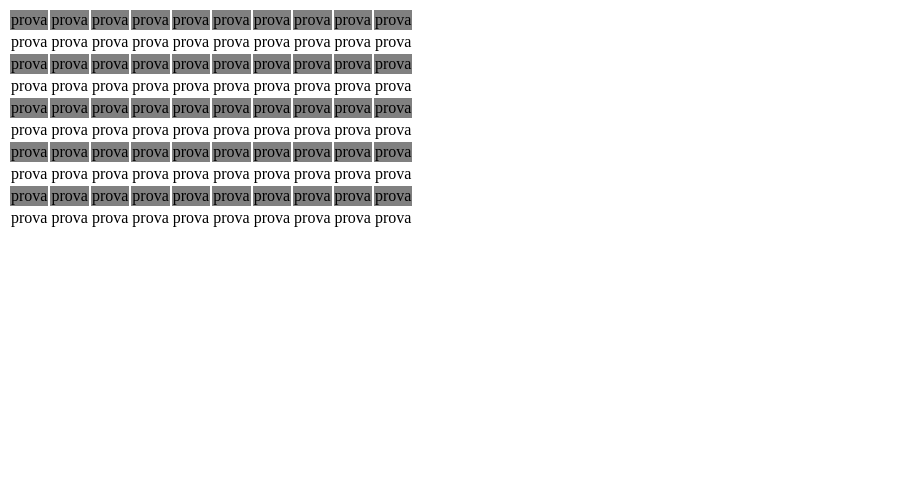
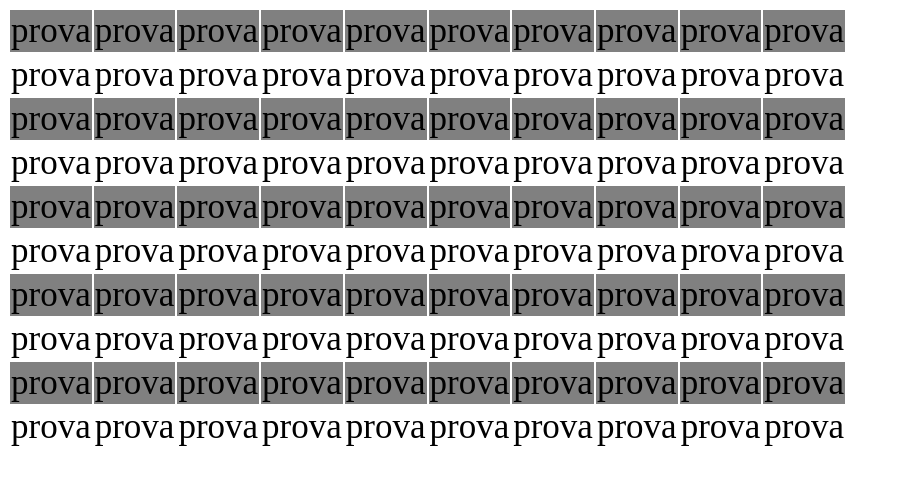
Before and after one commit to ChriChri7/ChriChri7.github.io, a plain HTML site: page tabellaColorata.html in a window 1280 px wide. Shown: the whole page, without its empty margins (0-898 px from the left). Drawn offline with Linux system fonts and the light colour scheme.

Commit message:
Update tabellaColorata.html

```diff
--- a/tabellaColorata.html
+++ b/tabellaColorata.html
@@ -5,6 +5,10 @@
     <meta name="viewport" content="width=device-width, initial-scale=1.0">
     <title>Document</title>
   <style>
+    * {
+        font-size: 35px;
+    }
+
     .disp {
       background-color: grey;
     }
```
